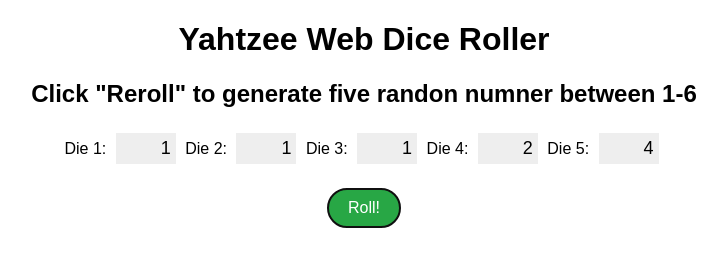
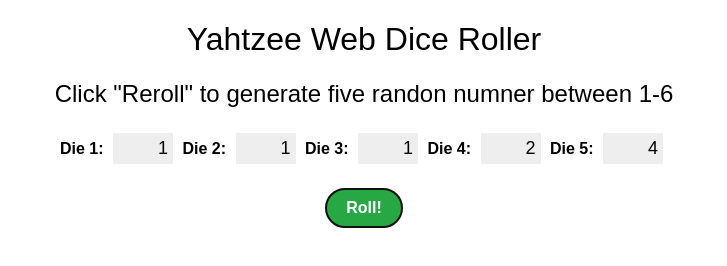
Before and after one commit to hana-hasan/dice-roller, a website: page client/index.html in a window 1280 px wide. Shown: the whole page, without its empty margins (276-1003 px from the left). Drawn offline with Linux system fonts and the light colour scheme.

Commit message:
some style changes

```diff
--- a/client/style.css
+++ b/client/style.css
@@ -14,9 +14,20 @@
     max-width: 300px;
 }
 
+h1
+{
+    font-weight: lighter;
+}
+
+h2
+{
+    font-weight: lighter;
+}
+
 .dice
 {
     margin: 20px 0;
+    font-weight: bold;
 }
 
 input {
@@ -32,6 +43,7 @@
 
 button {
     background-color: #28a745;
+    font-weight: bold;
     color: white;
     padding: 10px 20px;
     border: none;
```
